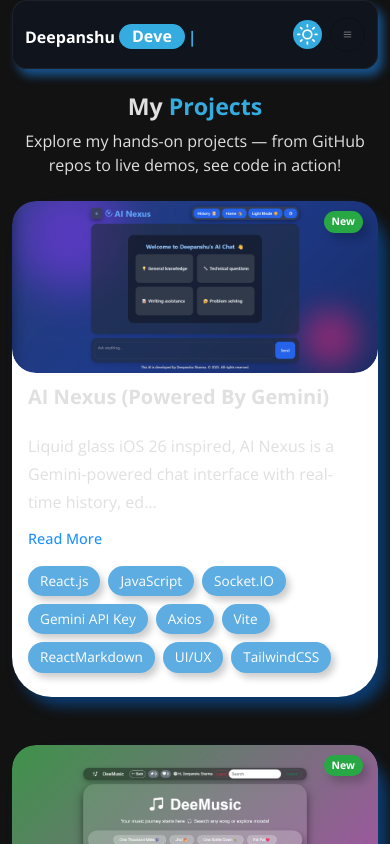
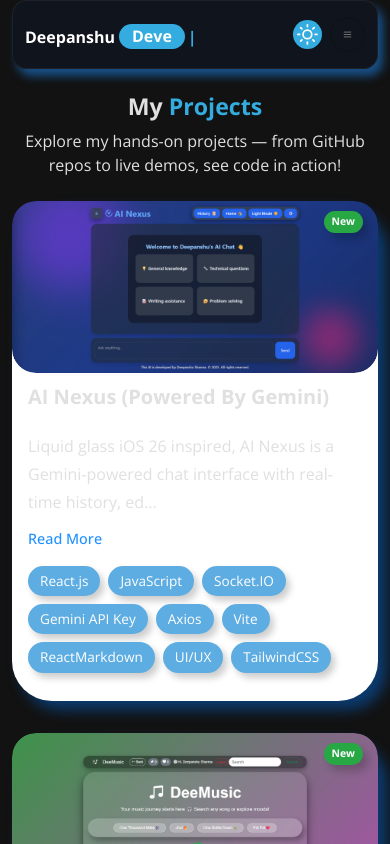
Before and after one commit to deepanshu1420/PersonalPortfolio-React, a React (Create React App) app: page /react-1/projects in a window 390 px wide. Shown: the top 844 px of the page. Built offline with nearby package versions, Linux system fonts and the light colour scheme.

Commit message:
Mobile responsiveness fixed!

```diff
--- a/src/website/index.css
+++ b/src/website/index.css
@@ -733,13 +733,6 @@ body.dark .form-control::-ms-input-placeholder {
     margin-top: 1rem;
 }
 
-/* --- Project Card Mobile Adjustments (V2) --- */
- .project-card {
-    /* This overrides the inline style="min-height: 500px" */
-    min-height: auto !important;
-    margin-bottom: 2rem !important;
-  }
-
 }
 
 .code-icon {
```
